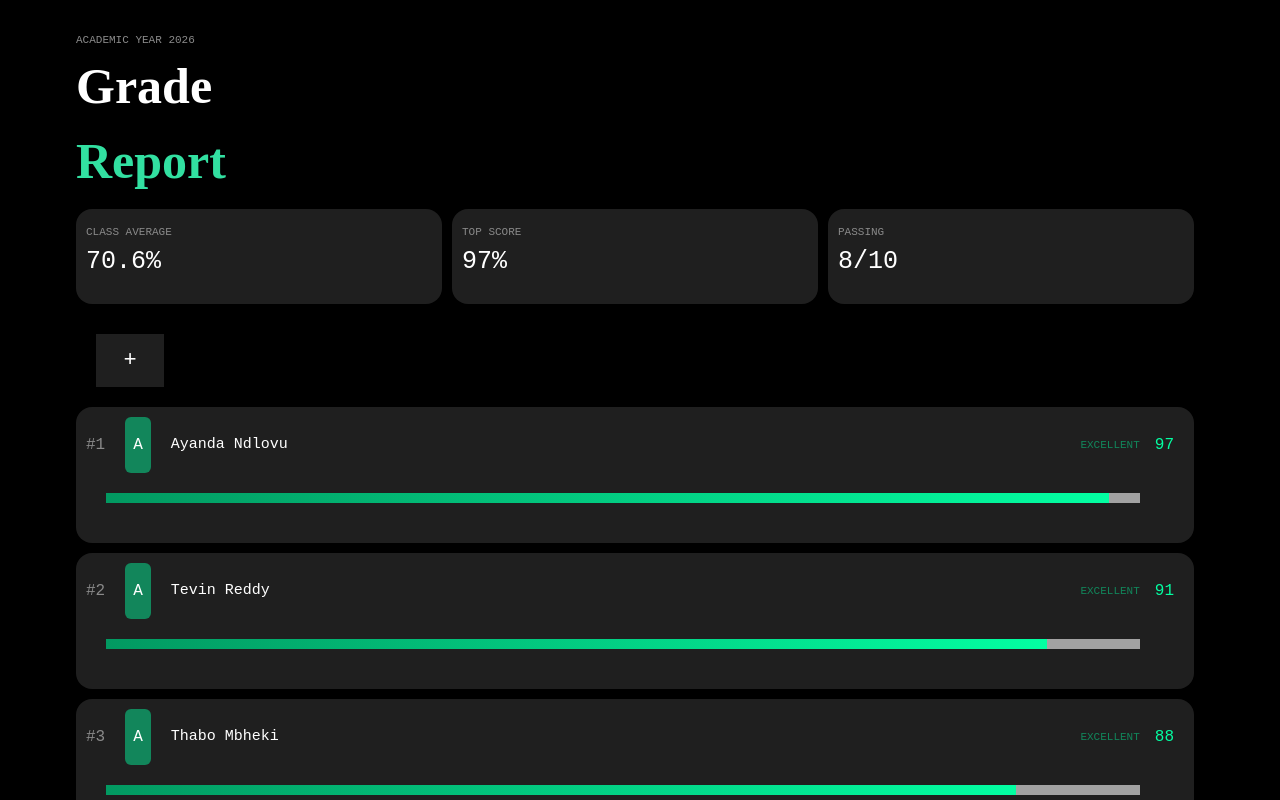
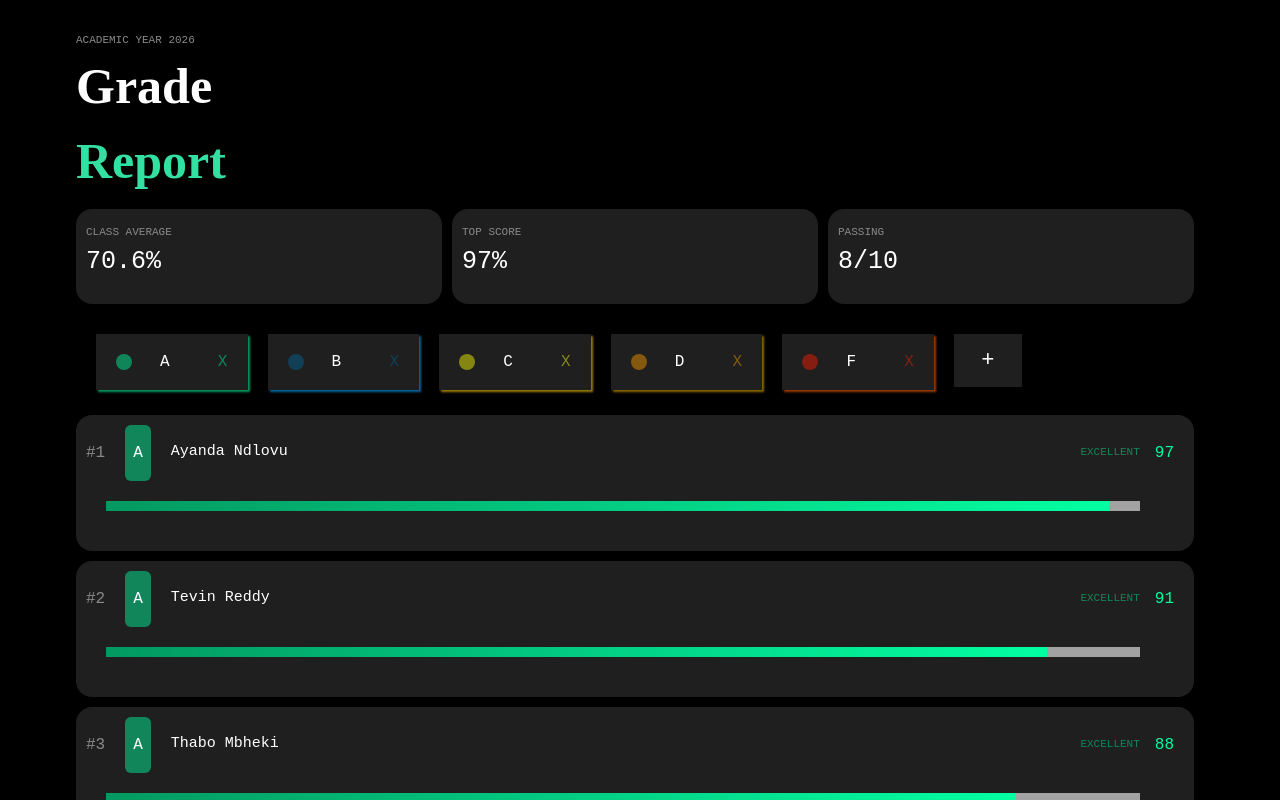
Before and after one commit to blebopo/grade-report, a React (Vite) app: page / in a window 1280 px wide. Built offline with nearby package versions, Linux system fonts and the light colour scheme.

Commit message:
Feature: Legend UI is reactive

```diff
--- a/src/components/Legend.tsx
+++ b/src/components/Legend.tsx
@@ -1,4 +1,4 @@
-import { gradeRanges } from "../types/grades";
+import { gradeRanges, type GradeRange } from "../types/grades";
 import "../styles/Legend.css";
 import AddFilterButtonComponent from "./AddFilterButton";
 import FilterButtonComponent from "./FilterButton";
@@ -7,45 +7,66 @@ import { Component } from "react";
 
 export default class LegendComponent extends Component {
   hideFilter = true;
+  displayedFilters = [
+    ...gradeRanges.map((grade) => {
+      return {
+        grade,
+        isSelected: true,
+      };
+    }),
+  ];
+  hiddenFilters = this.displayedFilters.filter((grade) => !grade.isSelected);
+
   render() {
     // Determine buttons to display
-    const displayedFilters = [
-      ...gradeRanges.map((grade) => {
-        return {
-          grade,
-          isSelected: false,
-        };
-      }),
-    ];
-    const hiddenFilters = displayedFilters.filter((grade) => !grade.isSelected);
+
     // If buttons have been selected add them to buttons to display
-    function removeFilter() {}
+    const removeFilter = (gradeToRemove: GradeRange) => {
+      // Remove filters from *legend
+
+      this.displayedFilters.map((button) => {
+        if (button.grade === gradeToRemove) {
+          console.log(button);
+          // Change button
+          button.isSelected = false;
+        }
+      });
+      // Update hidden filters
+      this.hiddenFilters = this.displayedFilters.filter(
+        (grade) => !grade.isSelected,
+      );
+      this.forceUpdate();
+    };
     const addFilter = () => {
       // On click show dropdown
       console.log("Before" + this.hideFilter);
+
       if (this.hideFilter) this.hideFilter = false;
       else this.hideFilter = true;
+
       this.forceUpdate();
+
       console.log("After" + this.hideFilter);
+      // Click on filter
     };
 
     return (
       <div className="grade-legend">
-        {displayedFilters
+        {this.displayedFilters
           .filter((grade) => grade.isSelected)
           .map((grade) => {
             return (
               <FilterButtonComponent
                 grade={grade.grade}
-                removeFilter={removeFilter}
+                removeFilter={() => removeFilter(grade.grade)}
               />
             );
           })}
-        <div key={this.hideFilter + ""} className="filter-addition-container">
+        <div className="filter-addition-container">
           <AddFilterButtonComponent addFilter={addFilter} />
           <FilterButtonDropdownComponent
-            grades={hiddenFilters}
-            removeFilter={removeFilter}
+            grades={this.hiddenFilters}
+            removeFilter={() => removeFilter}
             isFilterHidden={this.hideFilter}
           />
         </div>
```
